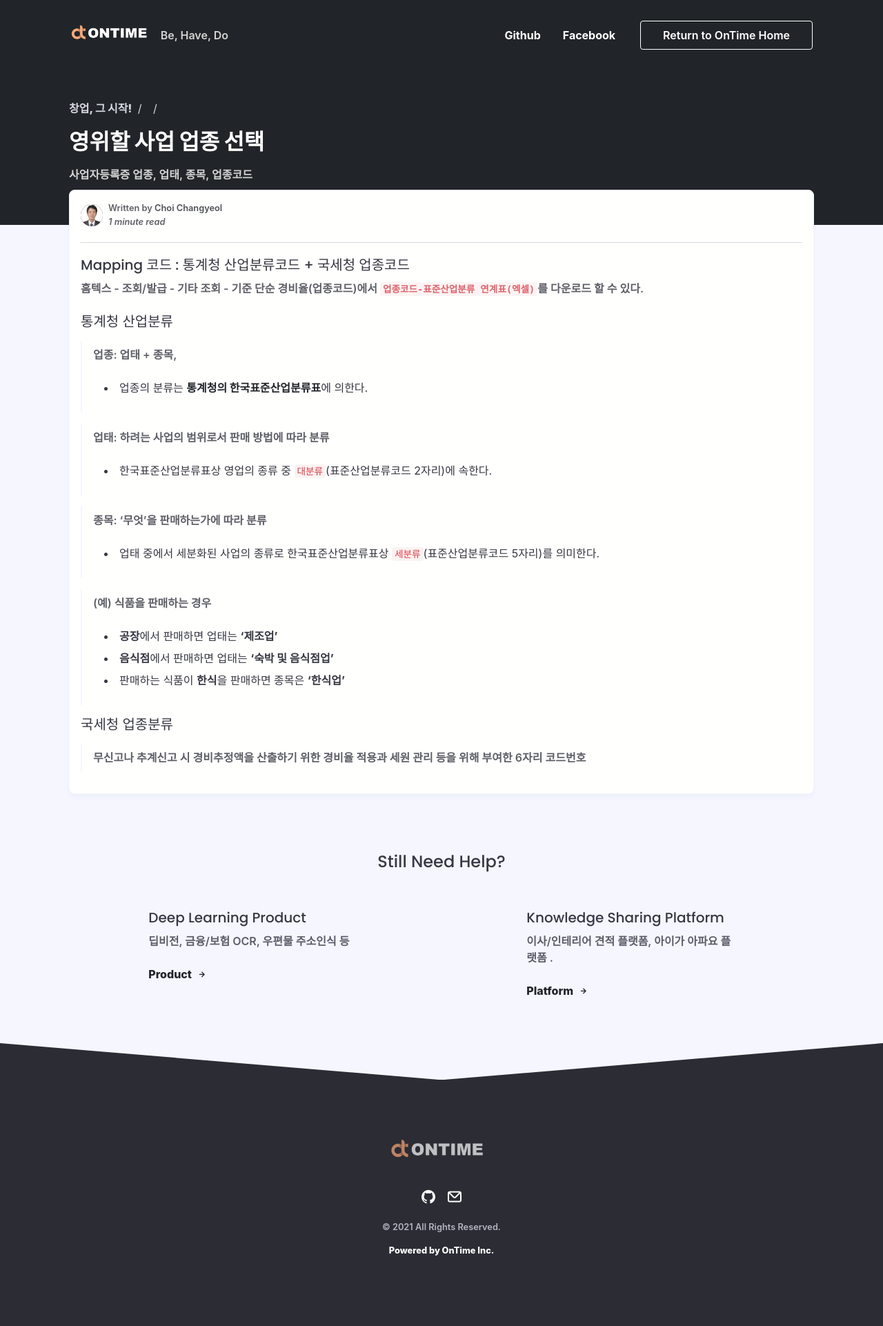
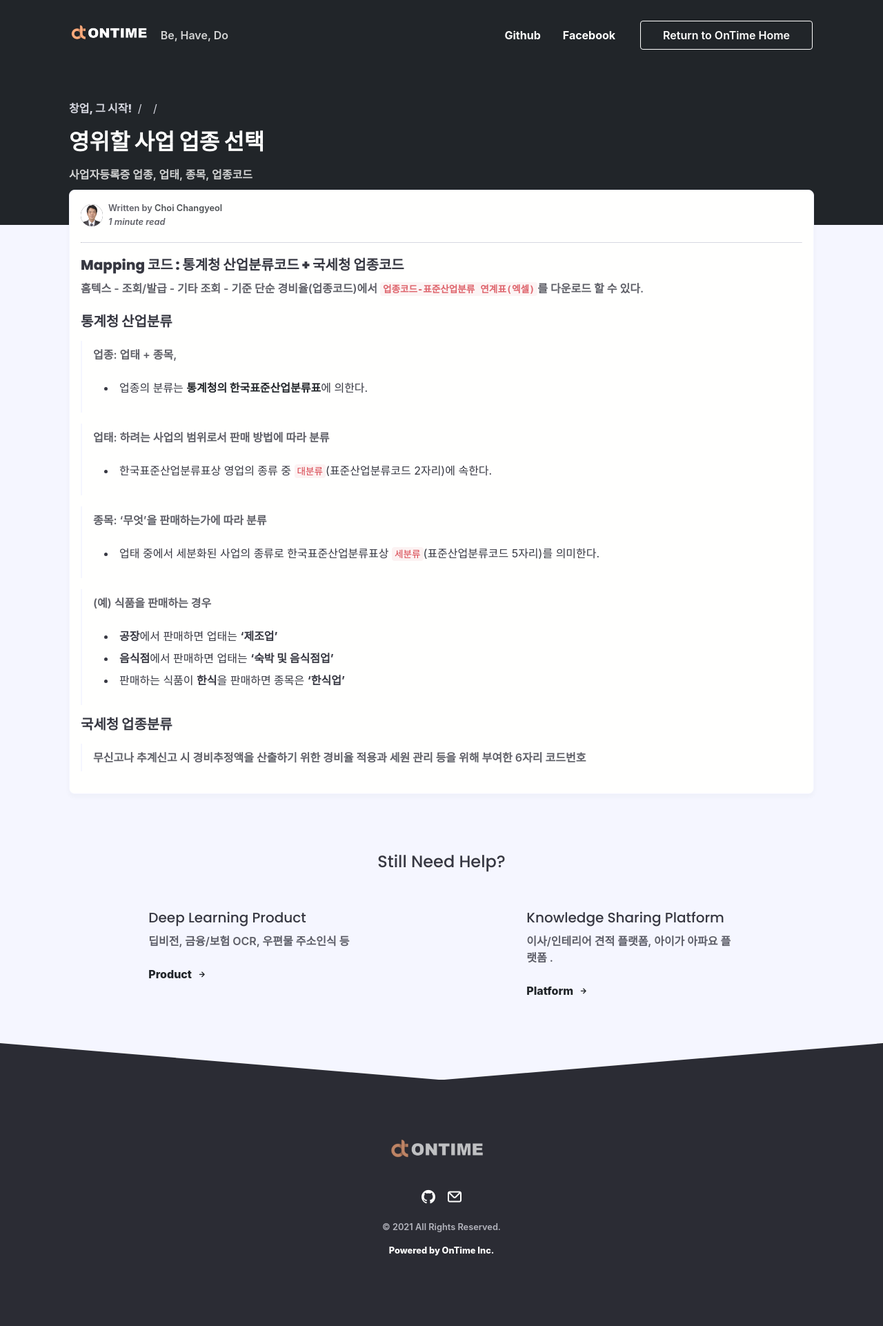
Before and after one commit to ontime-git/ontime-git.github.io, a Jekyll site: the page built from _posts/registration/2021-03-03-Business-License.md, in a window 1280 px wide. Shown: the whole page at 69% size. Built offline with Jekyll 4.4.1, drawn with Linux system fonts in a browser that asks for light colours; nearby versions of some CDN libraries; some web fonts are replaced; comment, search, counter and statistics services are not loaded.

```diff
--- a/_posts/registration/2021-03-03-Business-License.md
+++ b/_posts/registration/2021-03-03-Business-License.md
@@ -11,12 +11,12 @@ published: true
 -----
 
 
-##### Mapping 코드 : 통계청 산업분류코드 + 국세청 업종코드
+##### **Mapping 코드 : 통계청 산업분류코드 + 국세청 업종코드**
 
 홈텍스 - 조회/발급 - 기타 조회 - 기준 단순 경비율(업종코드)에서 [`업종코드-표준산업분류 연계표(엑셀)`](https://www.hometax.go.kr/websquare/websquare.wq?w2xPath=/ui/pp/index_pp.xml&tmIdx=1&tm2lIdx=0111050000&tm3lIdx=0111050000){:target="_blank"}를 다운로드 할 수 있다.
 
 
-##### 통계청 산업분류
+##### **통계청 산업분류**
 
 > 업종: 업태 + 종목,
 > - 업종의 분류는 [통계청의 한국표준산업분류표](https://kssc.kostat.go.kr:8443/ksscNew_web/index.jsp#){:target="_blank"}에 의한다.
@@ -35,6 +35,6 @@ published: true
 > - 판매하는 식품이 **한식**을 판매하면 종목은 **'한식업'**
 
 
-##### 국세청 업종분류
+##### **국세청 업종분류**
 
 > 무신고나 추계신고 시 경비추정액을 산출하기 위한 경비율 적용과 세원 관리 등을 위해 부여한 6자리 코드번호
```
